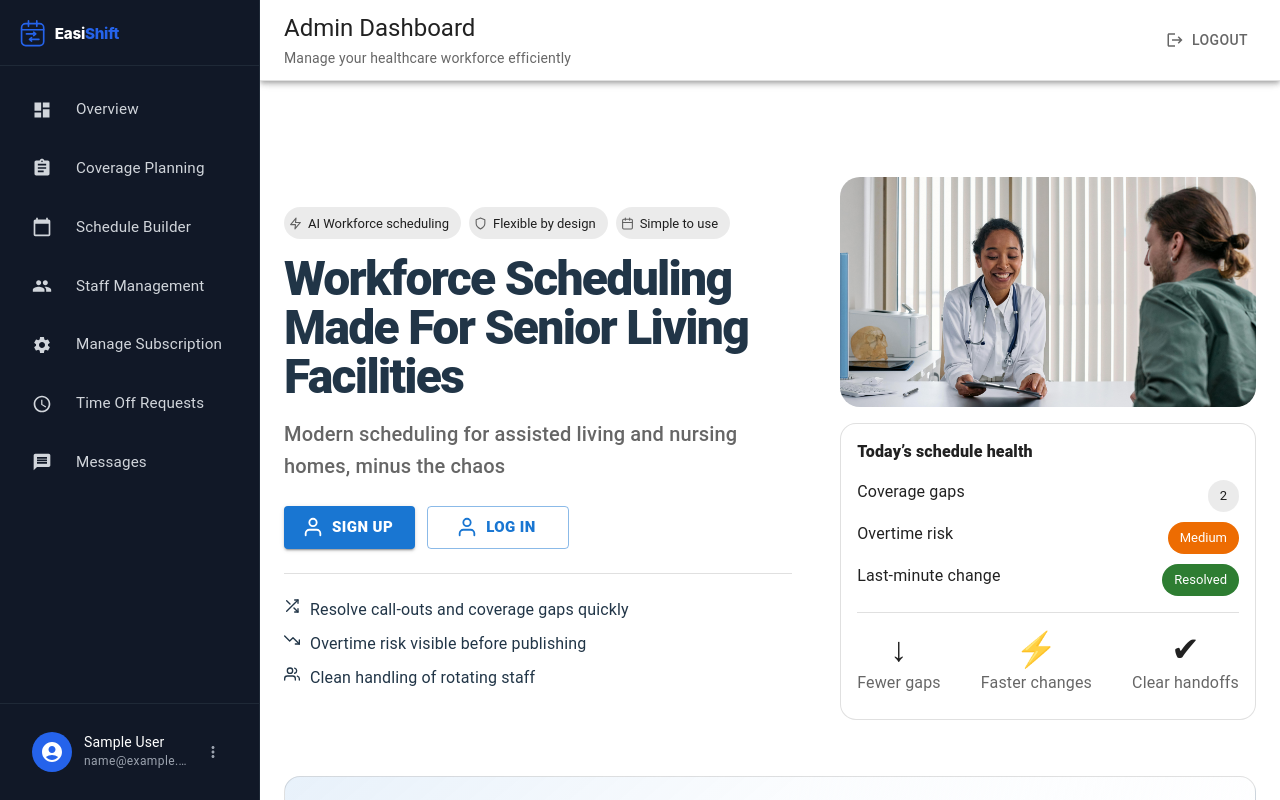
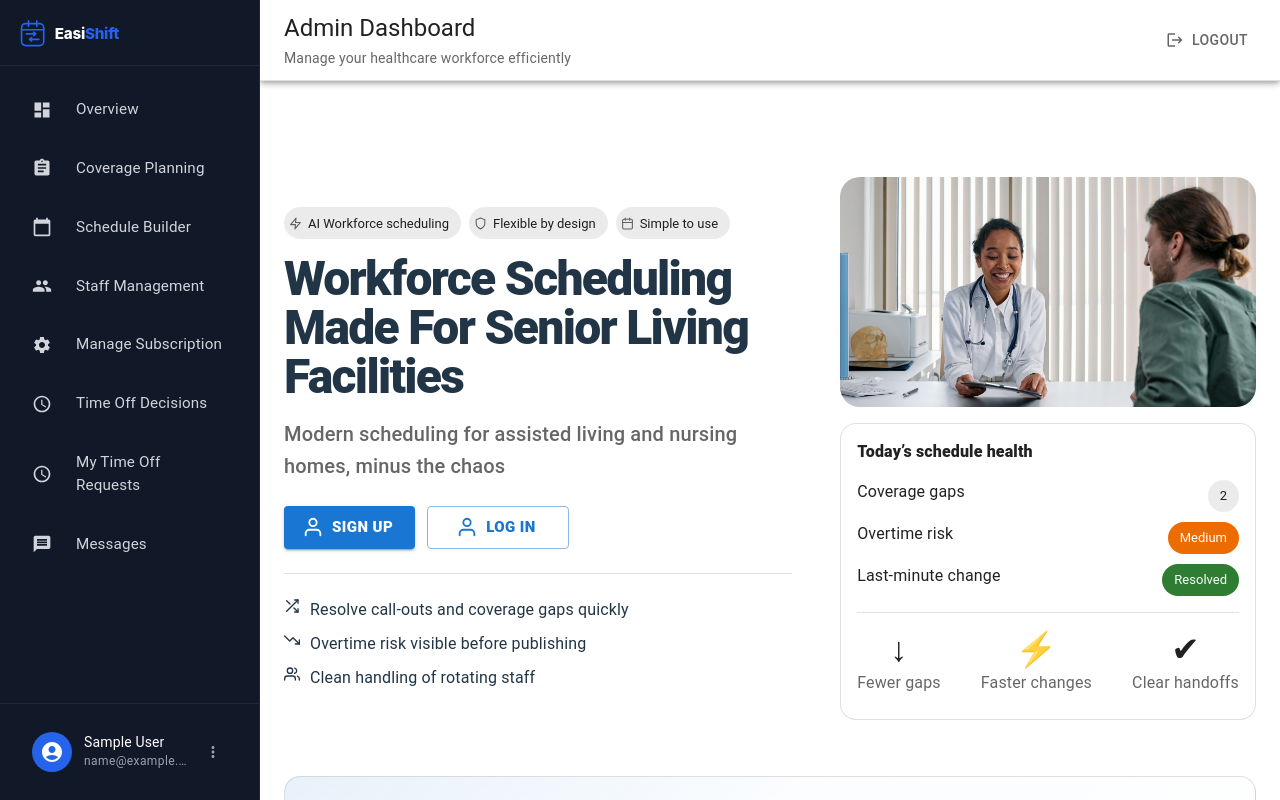
Before and after one commit to everyonesbuddy/easishift-fe, a React (Vite) app: page / in a window 1280 px wide. Shown: the top 800 px of the page. Built offline with nearby package versions, Linux system fonts and the light colour scheme; sample sign-in values are in the browser's storage.

Commit message:
minor changes to sidebar, layout for admin and staff and better read me

```diff
--- a/src/components/Auth/ChangePasswordModal.jsx
+++ b/src/components/Auth/ChangePasswordModal.jsx
@@ -9,7 +9,9 @@ import {
   Alert,
   CircularProgress,
   Box,
+  IconButton,
 } from "@mui/material";
+import CloseIcon from "@mui/icons-material/Close";
 import api from "../../config/api";
 import { toast } from "react-toastify";
 
@@ -93,7 +95,16 @@ export default function ChangePasswordModal({ open, onClose }) {
 
   return (
     <Dialog open={open} onClose={handleClose} maxWidth="sm" fullWidth>
-      <DialogTitle sx={{ fontWeight: 700 }}>Change password</DialogTitle>
+      <DialogTitle sx={{ fontWeight: 700, pr: 6 }}>
+        Change password
+        <IconButton
+          aria-label="Close"
+          onClick={handleClose}
+          sx={{ position: "absolute", right: 8, top: 8 }}
+        >
+          <CloseIcon />
+        </IconButton>
+      </DialogTitle>
       <DialogContent dividers>
         <Box sx={{ mt: 2, display: "flex", flexDirection: "column", gap: 2 }}>
           {error && <Alert severity="error">{error}</Alert>}
--- a/src/components/Shared/Sidebar.jsx
+++ b/src/components/Shared/Sidebar.jsx
@@ -70,8 +70,14 @@ function Sidebar({ mobileOpen, onMobileClose }) {
     {
       id: "timeoff",
       icon: MdSchedule,
-      label: "Time Off Requests",
+      label: "Time Off Decisions",
       to: "/timeoff-decisions",
+    },
+    {
+      id: "my-timeoff",
+      icon: MdSchedule,
+      label: "My Time Off Requests",
+      to: "/timeoff-requests",
     },
     { id: "messages", icon: MdMessage, label: "Messages", to: "/messages" },
   ];
@@ -93,7 +99,7 @@ function Sidebar({ mobileOpen, onMobileClose }) {
     {
       id: "timeoff",
       icon: MdSchedule,
-      label: "Time Off",
+      label: "My Time Off Requests",
       to: "/timeoff-requests",
     },
     {
```
Also changed, not shown: 1 other file (tests, documents, lock files or other folders).
